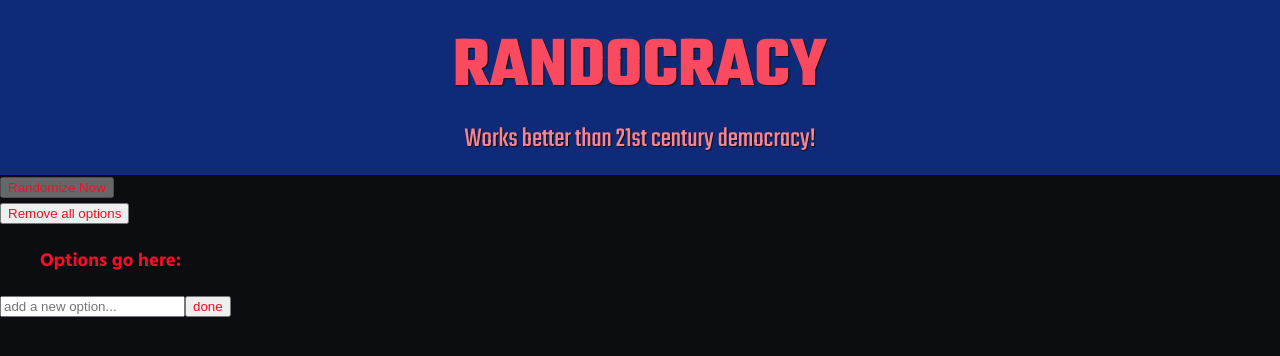
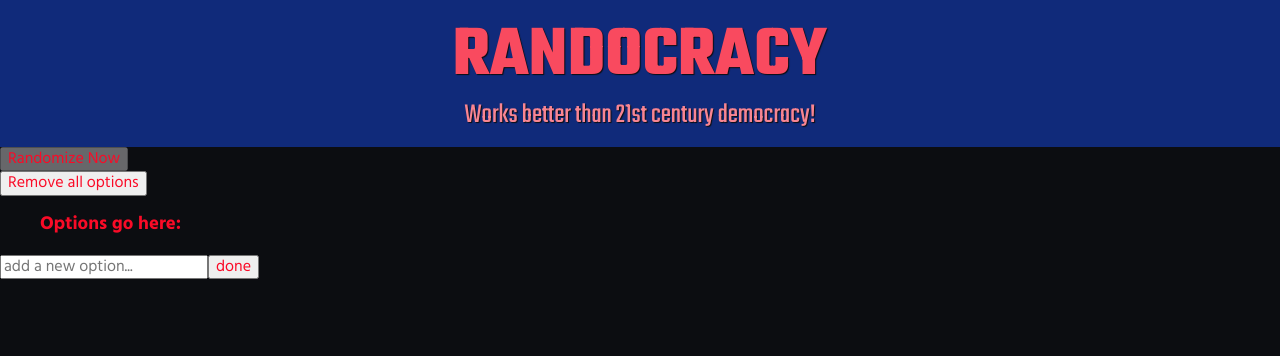
Before and after one commit to aviyadeveloper/react-101, a React app: page / in a window 1280 px wide. Shown: the top 356 px of the page. Built offline with nearby package versions, Linux system fonts and the light colour scheme.

Commit message:
Added normalize.css

```diff
--- a/package.json
+++ b/package.json
@@ -12,6 +12,7 @@
   "devDependencies": {
     "css-loader": "^2.1.1",
     "node-sass": "^4.11.0",
+    "normalize.css": "^8.0.1",
     "sass-loader": "^7.1.0",
     "style-loader": "^0.23.1",
     "ts-loader": "^5.3.3",
--- a/src/app.tsx
+++ b/src/app.tsx
@@ -1,5 +1,6 @@
 import React from "react";
 import ReactDOM from "react-dom";
+import "normalize.css/normalize.css";
 import "./styles/styles.scss";
 
 import { RandomizerApp } from "./components/RandomizerApp";
--- a/src/styles/base/_base.scss
+++ b/src/styles/base/_base.scss
@@ -4,9 +4,9 @@
 html {
   font-size: 62.5%;
 }
+
 body {
   background-color: $color-black;
   font-family: Hind, Helvetica, Arial, Helvetica, sans-serif;
   font-size: 1.6rem;
-  margin: 0;
 }
--- a/webpack.config.js
+++ b/webpack.config.js
@@ -10,7 +10,7 @@ module.exports = {
   module: {
     rules: [
       { test: /\.tsx?$/, use: "ts-loader" },
-      { test: /\.scss$/, use: ["style-loader", "css-loader", "sass-loader"] }
+      { test: /\.s?css$/, use: ["style-loader", "css-loader", "sass-loader"] }
     ]
   },
   resolve: {
```
